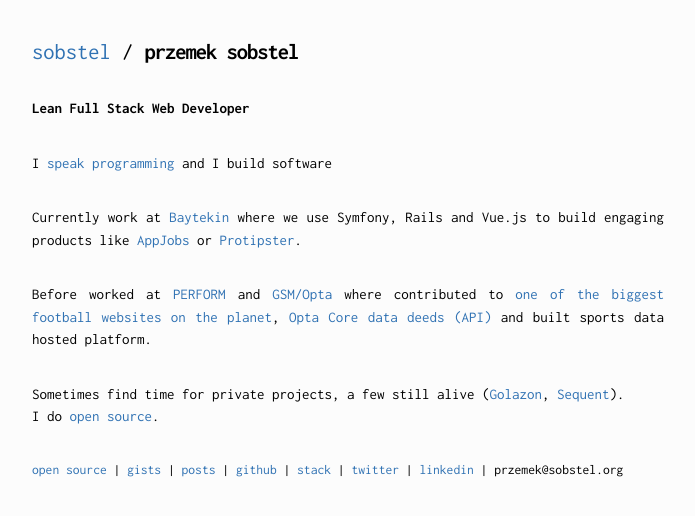
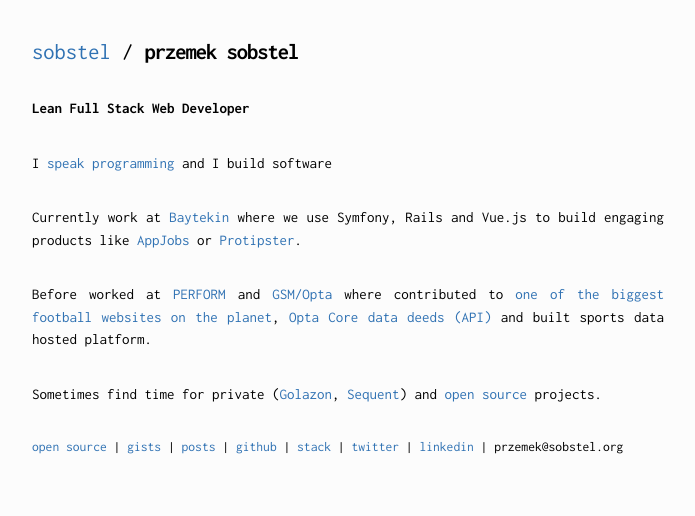
Before and after one commit to sobstel/sobstel.github.com, a Jekyll site: the page built from index.html, in a window 1280 px wide. Shown: the top 516 px of the page, without its empty margins (292-987 px from the left). Built offline with Jekyll 4.4.1, drawn with Linux system fonts in a browser that asks for light colours.

Commit message:
i do open source (2)

```diff
--- a/index.html
+++ b/index.html
@@ -25,9 +25,9 @@
 </p>
 
 <p>
-  Sometimes find time for private projects, a few still alive
-  (<a href="http://www.golazon.com/">Golazon</a>, <a href="https://github.com/sobstel/sequent">Sequent</a>).<br>
-  I do <a href="/open-source/">open source</a>.
+  Sometimes find time for private
+  (<a href="http://www.golazon.com/">Golazon</a>, <a href="https://github.com/sobstel/sequent">Sequent</a>)
+  and <a href="/open-source/">open source</a> projects.
 </p>
 
 </section>
```
